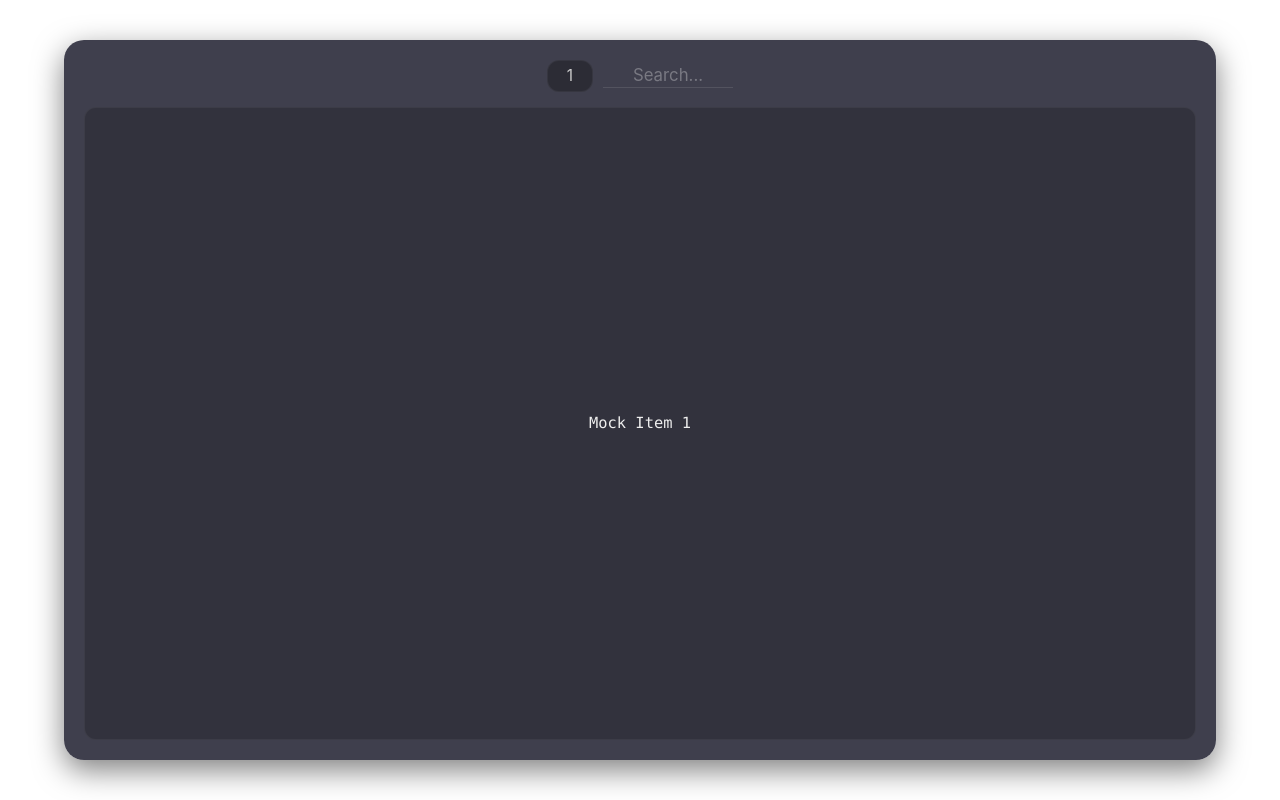
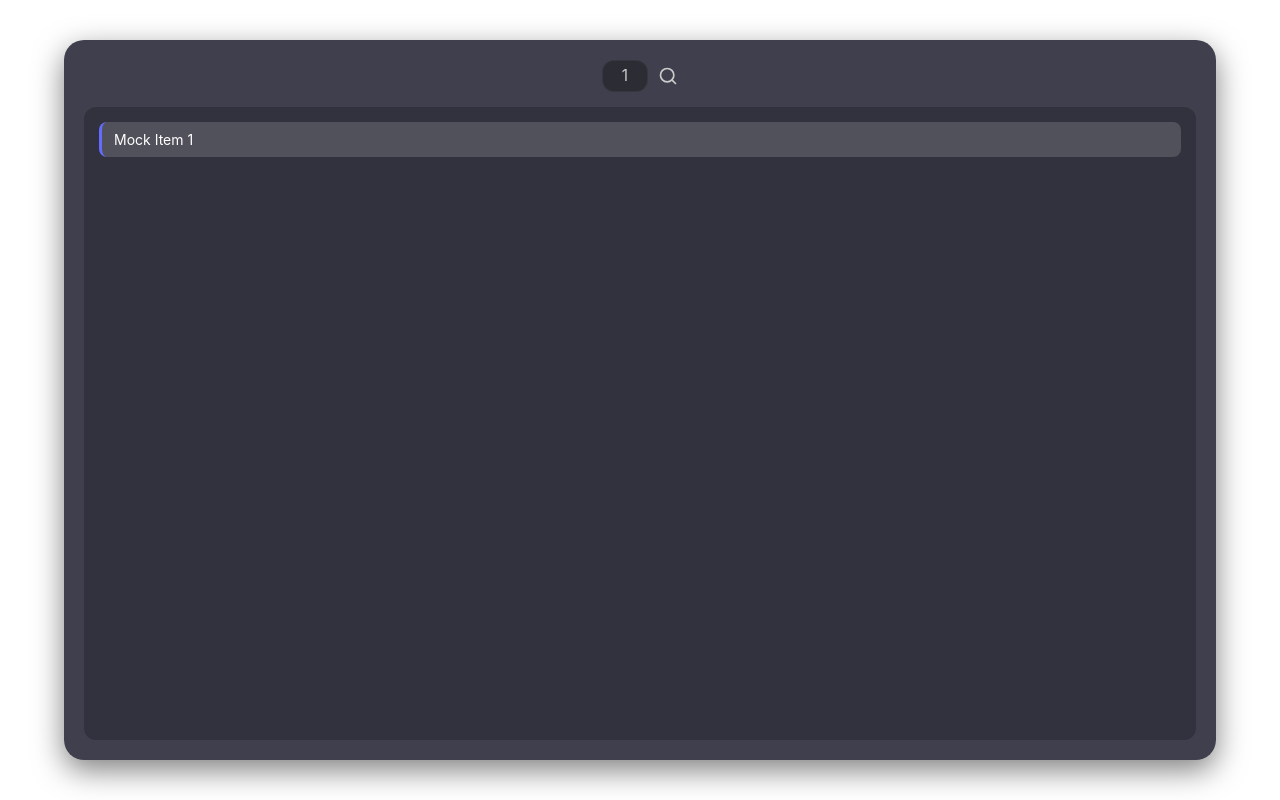
Before and after one commit to alexeikmun/Clipped, a React app: page / in a window 1280 px wide. Built offline with nearby package versions, Linux system fonts and the light colour scheme; the HTML template or start-up script is replaced by a standard one.

Commit message:
search query

```diff
--- a/package.json
+++ b/package.json
@@ -12,6 +12,7 @@
   "dependencies": {
     "@tauri-apps/api": "2.9.1",
     "@tauri-apps/plugin-opener": "^2",
+    "fuse.js": "^7.1.0",
     "react": "^19.2.3",
     "react-dom": "^19.2.3"
   },
--- a/src/App.css
+++ b/src/App.css
@@ -98,19 +98,35 @@ body {
   box-sizing: border-box;
   overflow-y: auto;
   overflow-x: hidden;
-  word-break: break-word;
-  white-space: pre-wrap;
-  font-family: 'Consolas', 'Monaco', monospace;
-  font-size: 1.1em;
-  color: #eee;
-  border: 1px solid rgba(255, 255, 255, 0.05);
-  display: flex;
-  justify-content: center;
-  align-items: center;
-  text-align: center;
 }
 
-.card-container.empty .card-content {
-  color: #888;
-  font-style: italic;
+.list-item {
+  padding: 8px 12px;
+  border-radius: 8px;
+  cursor: pointer;
+  margin-bottom: 4px;
+  transition: background-color 0.2s;
+  white-space: pre-wrap;
+  word-break: break-all;
+  text-align: left;
 }
+
+.list-item:hover {
+  background-color: rgba(255, 255, 255, 0.05);
+}
+
+.list-item.selected {
+  background-color: rgba(255, 255, 255, 0.15);
+  border-left: 3px solid #646cff;
+}
+
+.highlight {
+  background-color: rgba(255, 255, 0, 0.3);
+  color: #fff;
+  font-weight: bold;
+  border-radius: 2px;
+}
+
+.highlight.exact {
+  background-color: rgba(0, 255, 0, 0.3);
+}
--- a/src/App.tsx
+++ b/src/App.tsx
@@ -1,24 +1,100 @@
 import { useState, useEffect, useRef, useMemo } from "react";
 import { invoke } from "@tauri-apps/api/core";
 import { listen } from "@tauri-apps/api/event";
+import Fuse from "fuse.js";
 import "./App.css";
+
+interface SearchResult {
+  item: string;
+  matches?: readonly [number, number][];
+}
+
+const HighlightedText = ({ text, matches, query }: { text: string; matches?: readonly [number, number][]; query: string }) => {
+  if (!matches || matches.length === 0) {
+    return <span>{text}</span>;
+  }
+
+  // Merge overlapping or adjacent matches
+  const sortedMatches = [...matches].sort((a, b) => a[0] - b[0]);
+  const mergedMatches: [number, number][] = [];
+
+  if (sortedMatches.length > 0) {
+    let currentMatch = sortedMatches[0];
+
+    for (let i = 1; i < sortedMatches.length; i++) {
+      const nextMatch = sortedMatches[i];
+      // Check for overlap or adjacency (start <= end + 1)
+      if (nextMatch[0] <= currentMatch[1] + 1) {
+        // Merge
+        currentMatch = [currentMatch[0], Math.max(currentMatch[1], nextMatch[1])];
+      } else {
+        mergedMatches.push(currentMatch);
+        currentMatch = nextMatch;
+      }
+    }
+    mergedMatches.push(currentMatch);
+  }
+
+  const result = [];
+  let lastIndex = 0;
+
+  mergedMatches.forEach((match, i) => {
+    const [start, end] = match;
+    // Add text before match
+    if (start > lastIndex) {
+      result.push(<span key={`text-${i}`}>{text.substring(lastIndex, start)}</span>);
+    }
+    // Check if it's an exact match (length based) - strictly this logic might be fuzzy now but keeps basic style
+    const isExact = (end - start + 1) === query.length;
+    // Add highlighted match
+    result.push(
+      <span key={`match-${i}`} className={isExact ? "highlight exact" : "highlight"}>
+        {text.substring(start, end + 1)}
+      </span>
+    );
+    lastIndex = end + 1;
+  });
+
+  // Add remaining text
+  if (lastIndex < text.length) {
+    result.push(<span key="text-end">{text.substring(lastIndex)}</span>);
+  }
+
+  return <>{result}</>;
+};
 
 function App() {
   const [history, setHistory] = useState<string[]>([]);
   const [selectedIndex, setSelectedIndex] = useState(0);
   const [searchQuery, setSearchQuery] = useState("");
+  const [isSearchVisible, setIsSearchVisible] = useState(false);
   const inputRef = useRef<HTMLInputElement>(null);
 
   // Computed state
-  const filteredItems = useMemo(() => {
-    if (!searchQuery) return history;
-    const lowerQuery = searchQuery.toLowerCase();
-    return history.filter((item) => item.toLowerCase().includes(lowerQuery));
+  const filteredItems = useMemo<SearchResult[]>(() => {
+    if (!searchQuery) {
+      return history.map(item => ({ item }));
+    }
+
+    const fuse = new Fuse(history, {
+      includeScore: true,
+      includeMatches: true,
+      threshold: 0.4,
+      ignoreLocation: true,
+      useExtendedSearch: true,
+      minMatchCharLength: 2,
+    });
+
+    const results = fuse.search(searchQuery);
+    return results.map(result => ({
+      item: result.item,
+      matches: result.matches?.[0]?.indices as readonly [number, number][] | undefined
+    }));
   }, [history, searchQuery]);
 
   // Keep track of latest state for event listeners
-  const stateRef = useRef({ filteredItems, selectedIndex, history });
-  stateRef.current = { filteredItems, selectedIndex, history };
+  const stateRef = useRef({ filteredItems, selectedIndex, history, isSearchVisible, searchQuery });
+  stateRef.current = { filteredItems, selectedIndex, history, isSearchVisible, searchQuery };
 
   // Initialization effect
   useEffect(() => {
@@ -119,7 +195,7 @@ function App() {
 
   // Keyboard navigation handler
   const handleKeyDown = async (e: KeyboardEvent | React.KeyboardEvent) => {
-    const { filteredItems, selectedIndex } = stateRef.current;
+    const { filteredItems, selectedIndex, isSearchVisible } = stateRef.current;
 
     // Use pure key values
     if (e.key === "ArrowDown") {
@@ -141,7 +217,7 @@ function App() {
     } else if (e.key === "Enter") {
       e.preventDefault();
       e.stopPropagation();
-      const item = filteredItems[selectedIndex];
+      const item = filteredItems[selectedIndex]?.item;
       if (item) {
         if ("__TAURI_INTERNALS__" in window) {
           await invoke("paste_item", { text: item });
@@ -158,6 +234,11 @@ function App() {
       // Clear search first
       setSearchQuery("");
 
+      if (isSearchVisible) {
+        setIsSearchVisible(false);
+        return;
+      }
+
       if ("__TAURI_INTERNALS__" in window) {
         try {
           console.log("Invoking hide_app...");
@@ -169,6 +250,9 @@ function App() {
       } else {
         console.warn("Not in Tauri, cannot hide window");
       }
+    } else if (e.key === "f" && !isSearchVisible) {
+      e.preventDefault();
+      setIsSearchVisible(true);
     }
   };
 
@@ -183,12 +267,41 @@ function App() {
 
   return (
     <div className="app">
-      {filteredItems.length > 0 ? (
       <div className="card-container">
         <div className="header-row">
           <div className="counter-badge">
-              {selectedIndex + 1}
+            {filteredItems.length > 0 ? selectedIndex + 1 : 0}
           </div>
+
+          <div
+            onClick={() => {
+              if (isSearchVisible) {
+                // Optional: Toggle off or just focus?
+                // Let's toggle off to act as a close button if needed,
+                // but user asked to "display searchbar".
+                // If it's already visible, maybe just focus it.
+                // But typically icons toggle. Let's try toggle.
+                setIsSearchVisible(false);
+                setSearchQuery("");
+              } else {
+                setIsSearchVisible(true);
+              }
+            }}
+            style={{
+              marginLeft: '10px',
+              cursor: 'pointer',
+              display: 'flex',
+              alignItems: 'center',
+              opacity: isSearchVisible ? 0.7 : 1 // Dim slightly if active
+            }}
+          >
+            <svg xmlns="http://www.w3.org/2000/svg" width="20" height="20" viewBox="0 0 24 24" fill="none" stroke="currentColor" strokeWidth="2" strokeLinecap="round" strokeLinejoin="round" style={{ color: '#ccc' }}>
+              <circle cx="11" cy="11" r="8"></circle>
+              <line x1="21" y1="21" x2="16.65" y2="16.65"></line>
+            </svg>
+          </div>
+
+          {isSearchVisible && (
             <input
               ref={inputRef}
               onKeyDown={handleKeyDown}
@@ -201,35 +314,35 @@ function App() {
                 setSelectedIndex(0);
               }}
               spellCheck={false}
+              autoFocus
             />
+          )}
         </div>
+
         <div className="card-content">
-            {filteredItems[selectedIndex]}
+          {filteredItems.length > 0 ? (
+            searchQuery ? (
+              filteredItems.map((result, index) => (
+                <div
+                  key={index}
+                  className={`list-item ${index === selectedIndex ? 'selected' : ''}`}
+                  onClick={() => setSelectedIndex(index)}
+                >
+                  <HighlightedText text={result.item} matches={result.matches} query={searchQuery} />
+                </div>
+              ))
+            ) : (
+              <div className="list-item selected" style={{ cursor: 'default' }}>
+                {filteredItems[selectedIndex]?.item}
+              </div>
+            )
+          ) : (
+            <div style={{ padding: '20px', textAlign: 'center', color: '#888' }}>
+              {history.length === 0 ? "Clipboard is empty" : "No matches found"}
+            </div>
+          )}
         </div>
       </div>
-      ) : (
-        <div className="card-container empty">
-          <div className="header-row">
-            <input
-              ref={inputRef}
-              onKeyDown={handleKeyDown}
-              className="search-input-visible"
-              type="text"
-              placeholder="Search..."
-              value={searchQuery}
-              onChange={(e) => {
-                setSearchQuery(e.target.value);
-                setSelectedIndex(0);
-              }}
-              autoFocus
-              spellCheck={false}
-            />
-          </div>
-          <div className="card-content">
-            {history.length === 0 ? "No history" : "No matches"}
-          </div>
-        </div>
-      )}
     </div>
   );
 }
```
Also changed, not shown: 2 other files (tests, documents, lock files or other folders). Lines whose indentation alone changed are shown as unchanged.
